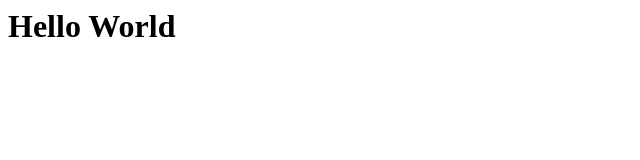
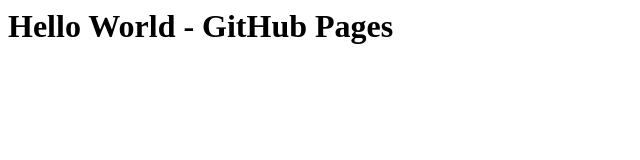
Before and after one commit to cvyralabs/helloworld, a plain HTML site: page index.html in a window 1280 px wide. Shown: the whole page, without its empty margins (0-640 px from the left). Drawn offline with Linux system fonts and the light colour scheme.

Commit message:
changes in index

```diff
--- a/index.html
+++ b/index.html
@@ -1 +1 @@
-<h1>Hello World</h1>
+<h1>Hello World - GitHub Pages</h1>
```
